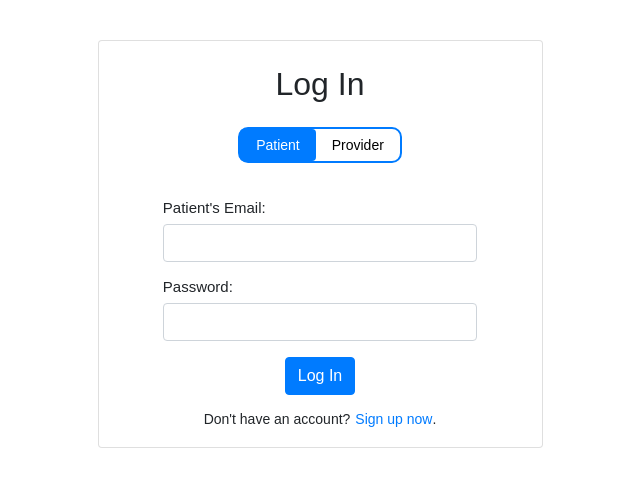
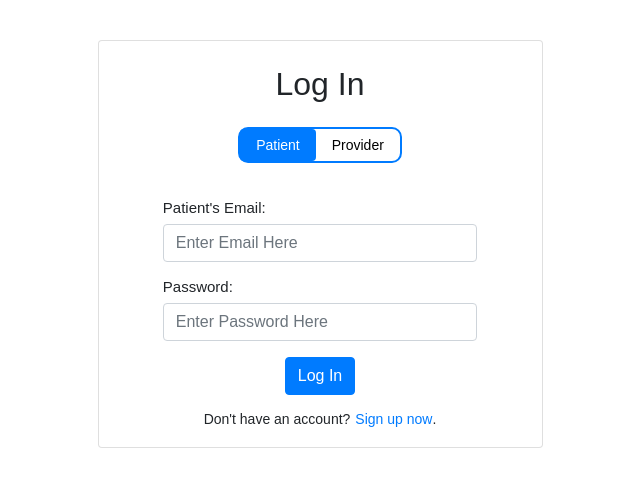
Before and after one commit to i-rahman/Covid-Vaccine-Portal, a PHP site: page / in a window 1280 px wide. Shown: the part 64-551 px from the top of the page, without its empty margins (320-960 px from the left). Run offline with PHP 8.4, Linux system fonts and the light colour scheme; a stand-in replaces the project's code that opens the database connection.

Commit message:
Add back imput placeholder

```diff
--- a/index.php
+++ b/index.php
@@ -257,12 +257,12 @@ if ($_SERVER["REQUEST_METHOD"] == "POST") {
                                 <form action="<?php echo htmlspecialchars($_SERVER["PHP_SELF"]); ?>" method="post">
                                     <div class="form-group ">
                                         <label>Patient's Email:</label>
-                                        <input type="text" name="patientEmail" class="form-control <?php echo (isset($patientEmail_err)) ? 'is-invalid' : ''; ?>" value="<?php echo (isset($patientEmail)) ? '' : $patientEmail; ?>">
+                                        <input type="text" name="patientEmail" placeholder ="Enter Email Here" class="form-control <?php echo (isset($patientEmail_err)) ? 'is-invalid' : ''; ?>" value="<?php echo (isset($patientEmail)) ? '' : $patientEmail; ?>">
                                         <span class="invalid-feedback"><?php echo $patientEmail_err; ?></span>
                                     </div>
                                     <div class="form-group">
                                         <label>Password:</label>
-                                        <input type="password" name="patientPassword" class="form-control <?php echo (isset($patientPassword_err)) ? 'is-invalid' : ''; ?>">
+                                        <input type="password" name="patientPassword" placeholder ="Enter Password Here" class="form-control <?php echo (isset($patientPassword_err)) ? 'is-invalid' : ''; ?>">
                                         <span class="invalid-feedback"><?php echo $patientPassword_err; ?></span>
                                     </div>
                                     <div class="form-group" style="display:flex; justify-content: center;">
@@ -285,12 +285,12 @@ if ($_SERVER["REQUEST_METHOD"] == "POST") {
                                 <form action="<?php echo htmlspecialchars($_SERVER["PHP_SELF"]); ?>" method="post">
                                     <div class="form-group ">
                                         <label>Provider's Email:</label>
-                                        <input type="text" name="providerEmail" class="form-control <?php echo (isset($providerEmail_err)) ? 'is-invalid' : ''; ?>" value="<?php echo (isset($providerEmail)) ? '' : $providerEmail; ?>">
+                                        <input type="text" name="providerEmail" placeholder ="Enter Email Here" class="form-control <?php echo (isset($providerEmail_err)) ? 'is-invalid' : ''; ?>" value="<?php echo (isset($providerEmail)) ? '' : $providerEmail; ?>">
                                         <span class="invalid-feedback"><?php echo $providerEmail_err; ?></span>
                                     </div>
                                     <div class="form-group">
                                         <label>Password:</label>
-                                        <input type="password" name="providerPassword" class="form-control <?php echo (isset($providerPassword_err)) ? 'is-invalid' : ''; ?>">
+                                        <input type="password" name="providerPassword" placeholder ="Enter Password Here" class="form-control <?php echo (isset($providerPassword_err)) ? 'is-invalid' : ''; ?>">
                                         <span class="invalid-feedback"><?php echo $providerPassword_err; ?></span>
                                     </div>
                                     <div class="form-group" style="display:flex; justify-content: center;">
```
